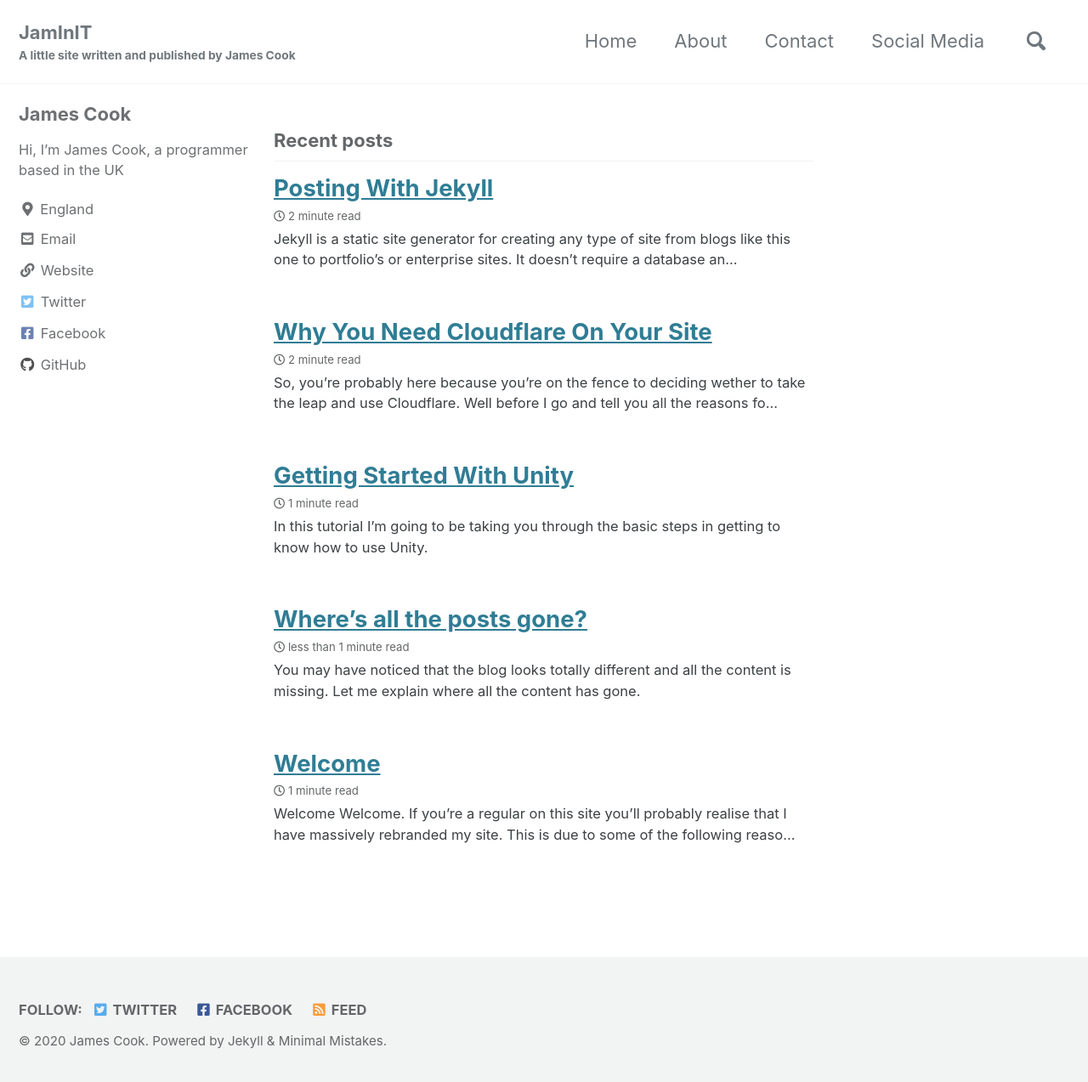
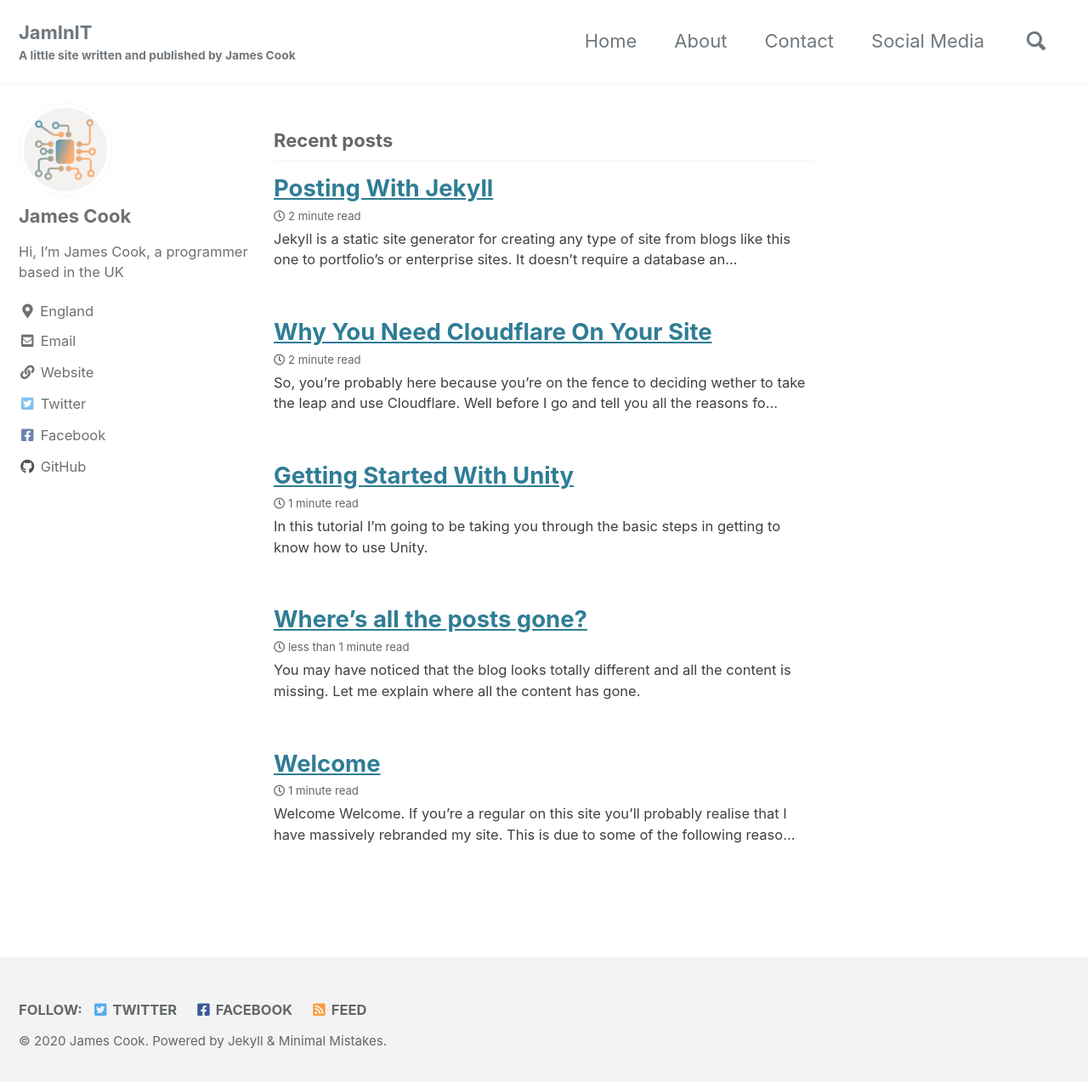
Before and after one commit to gigt1/jaminit.co.uk, a Jekyll site: the page built from index.html, in a window 1280 px wide and 1281 px high. Shown: the top 1273 px of the window at 85% size. Built offline with Jekyll 4.4.1, drawn with Linux system fonts in a browser that asks for light colours; cached includes are drawn as plain includes; the list of posts is cut into pages by our own code.

Commit message:
Add images

```diff
--- a/_config.yml
+++ b/_config.yml
@@ -94,7 +94,7 @@ analytics:
 # Site Author
 author:
   name             : "James Cook"
-  avatar           : # path of avatar image, e.g. "/assets/images/bio-photo.jpg"
+  avatar           : /images/logos/profile.png
   bio              : "Hi, I'm James Cook, a programmer based in the UK"
   location         : "England"
   email            :
```
Also changed, not shown: images/logos/cover.png (added), images/logos/default.png (added), images/logos/profile.png (added).
